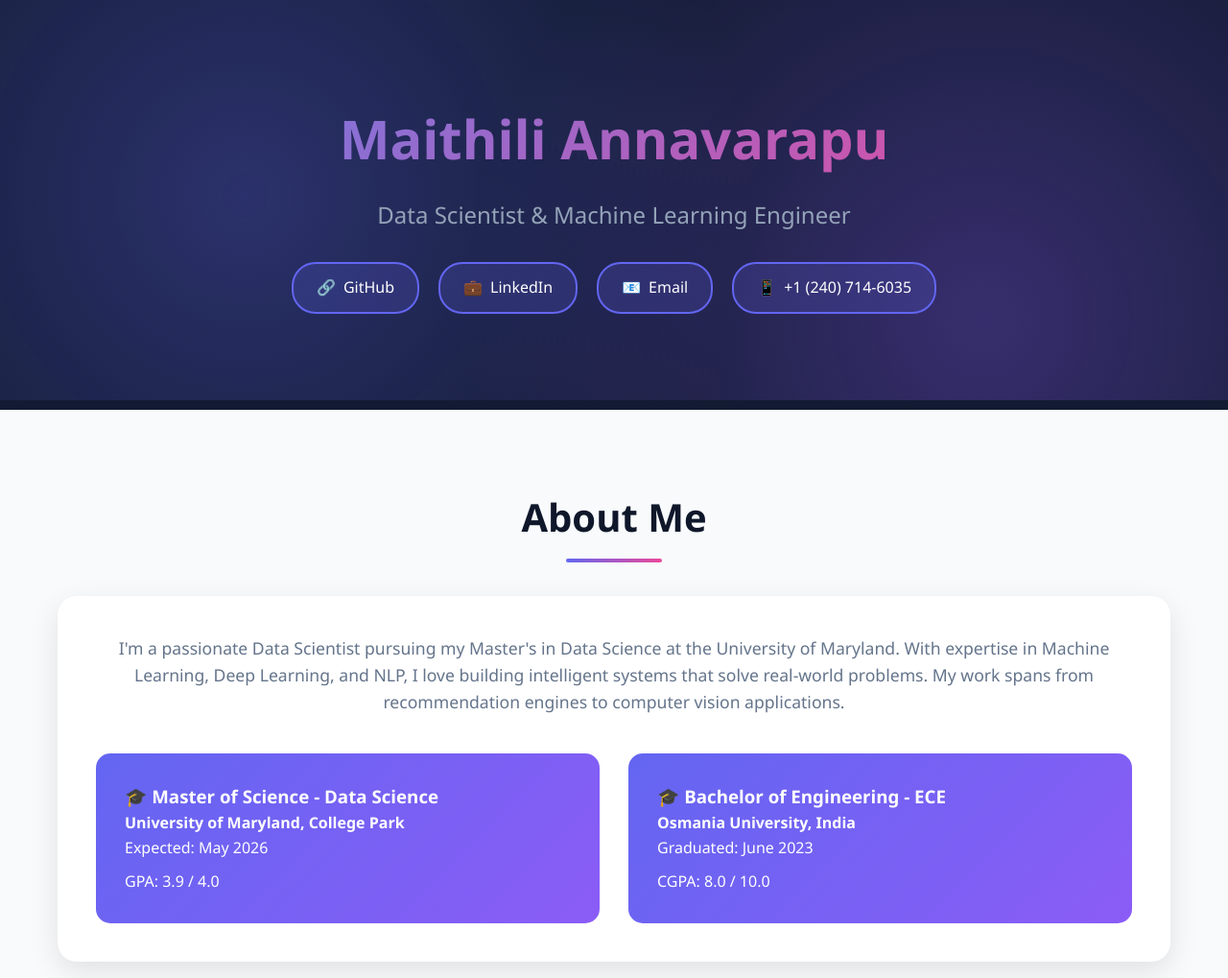
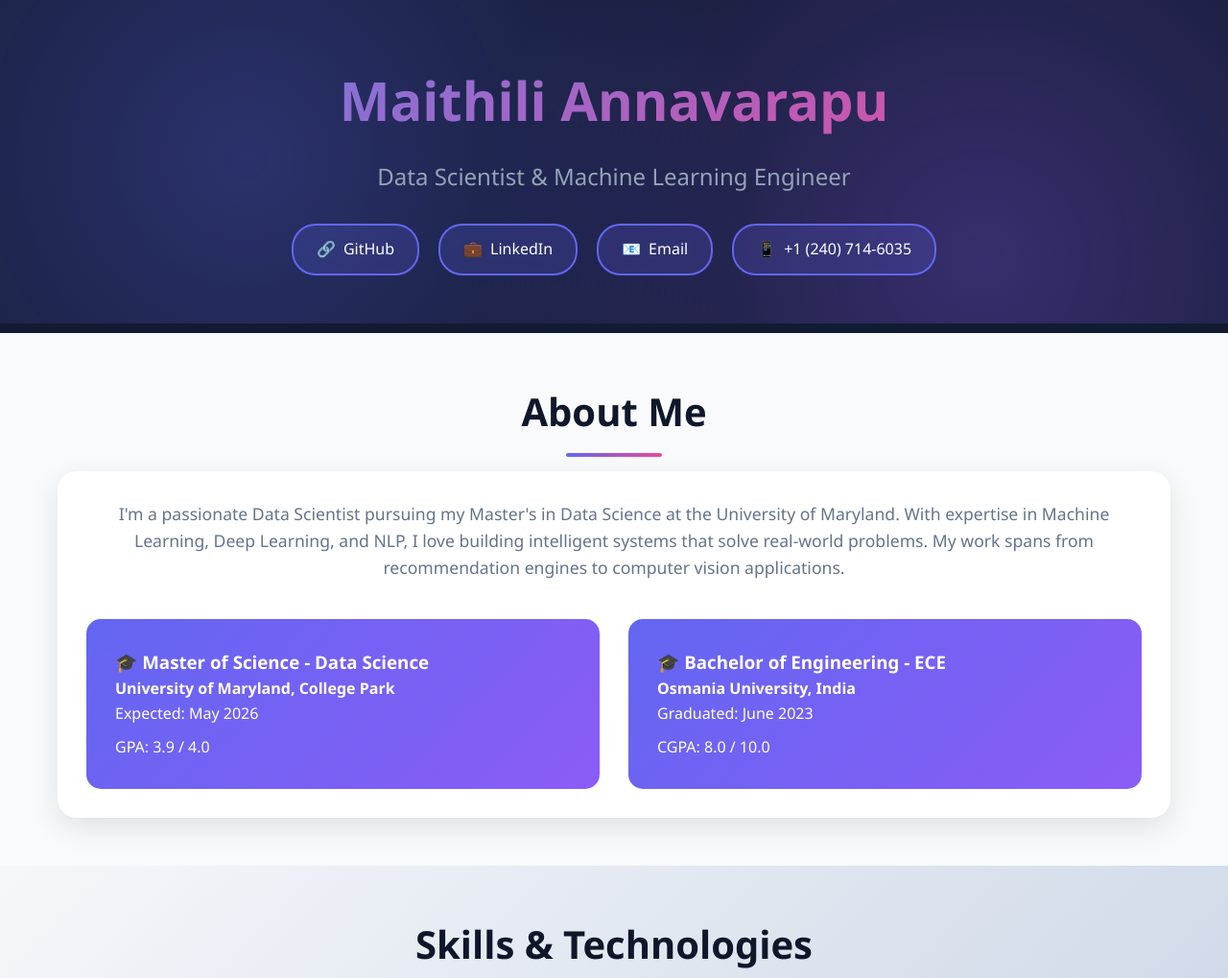
Before and after one commit to maithili74/maithili74.github.io, a plain HTML site: page index.html in a window 1280 px wide. Shown: the top 1019 px of the page at 96% size. Drawn offline with Linux system fonts and the light colour scheme.

Commit message:
Update index.html

```diff
--- a/index.html
+++ b/index.html
@@ -39,7 +39,7 @@
             background: rgba(15, 23, 42, 0.95);
             backdrop-filter: blur(10px);
             color: white;
-            padding: 100px 0;
+            padding: 60px 0;
             position: relative;
             overflow: hidden;
         }
@@ -128,7 +128,7 @@
         }
 
         section {
-            padding: 80px 0;
+            padding: 50px 0;
             animation: fadeIn 1s ease;
         }
 
@@ -139,7 +139,7 @@
 
         h2 {
             font-size: 2.5em;
-            margin-bottom: 50px;
+            margin-bottom: 30px;
             text-align: center;
             color: var(--dark);
             position: relative;
@@ -160,7 +160,7 @@
         /* About Section */
         .about-content {
             background: white;
-            padding: 40px;
+            padding: 30px;
             border-radius: 20px;
             box-shadow: 0 10px 30px rgba(0,0,0,0.1);
             transition: transform 0.3s ease;
```
